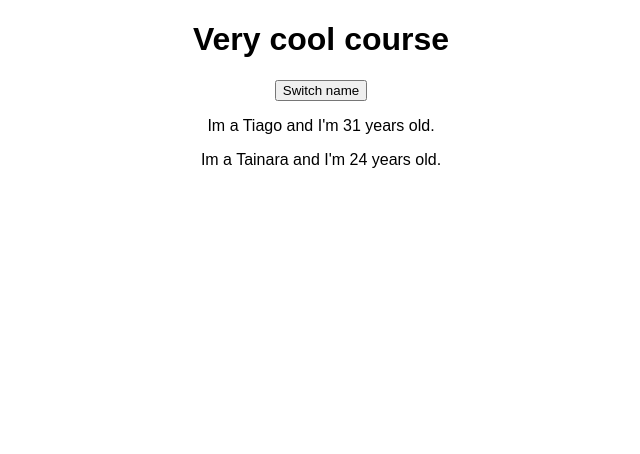
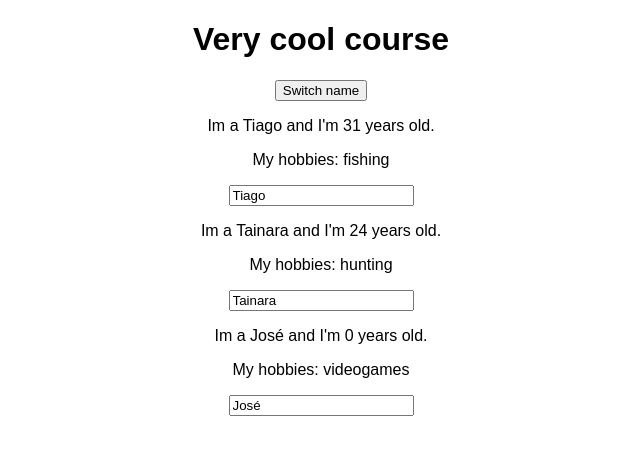
Before and after one commit to resmall/reactjs-guide, a React (Create React App) app: page / in a window 1280 px wide. Shown: the top 454 px of the page, without its empty margins (319-959 px from the left). Built offline with nearby package versions, Linux system fonts and the light colour scheme.

Commit message:
input binding

```diff
--- a/src/App.js
+++ b/src/App.js
@@ -7,6 +7,7 @@ class App extends Component {
     persons: [
       { name: "Tiago", age: "31"},
       { name: "Tainara", age: "24"},
+      { name: "José", age: "0"},
     ],
     another: "state"
   };
@@ -21,14 +22,40 @@ class App extends Component {
     });
   }
 
+  nameChangedHandler = (event) =>  {
+    this.setState({
+      persons: [
+        { name: "Tiago ", age: "31"},
+        { name: event.target.value, age: "22"},
+        { name: "José", age: "0"},
+      ]
+    })
+  }
+
   render () {
     return (
       <div className="App">
         <h1>Very cool course</h1>
-        <button onClick={() => this.switchNameHandler("new name")}>Switch name</button>
-        {this.state.persons.map(person =>
-          <Person click={() => this.switchNameHandler("another name")} key={person.name} name={person.name} age={person.age} />
-        )}
+        <button onClick={() => this.switchNameHandler("new name")}>
+          Switch name
+        </button>
+
+        <Person
+          name={this.state.persons[0].name}
+          age={this.state.persons[0].age}
+        >My hobbies: fishing</Person>
+
+        <Person
+          changed={this.nameChangedHandler}
+          click={() => this.switchNameHandler("another name")}
+          name={this.state.persons[1].name}
+          age={this.state.persons[1].age}
+        >My hobbies: hunting</Person>
+
+        <Person
+          name={this.state.persons[2].name}
+          age={this.state.persons[2].age}
+          >My hobbies: videogames</Person>
       </div>
     );
   };
--- a/src/Person/Person.js
+++ b/src/Person/Person.js
@@ -1,13 +1,19 @@
-import React from 'react'
+import React from "react";
 
-const person = (props) => {
-    return (
-        <div>
-            <p onClick={props.click}>Im a {props.name} and I'm {props.age} years old. </p>
-            <p>{props.children}</p>
-        </div>
-    );
+const person = props => {
+  return (
+    <div>
+      <p onClick={props.click}>
+        Im a {props.name} and I'm {props.age} years old.{" "}
+      </p>
+      <p>{props.children}</p>
+      <input
+        type="text"
+        onChange={props.changed}
+        value={props.name}
+        ></input>
+    </div>
+  );
 };
 
-
 export default person;
```
